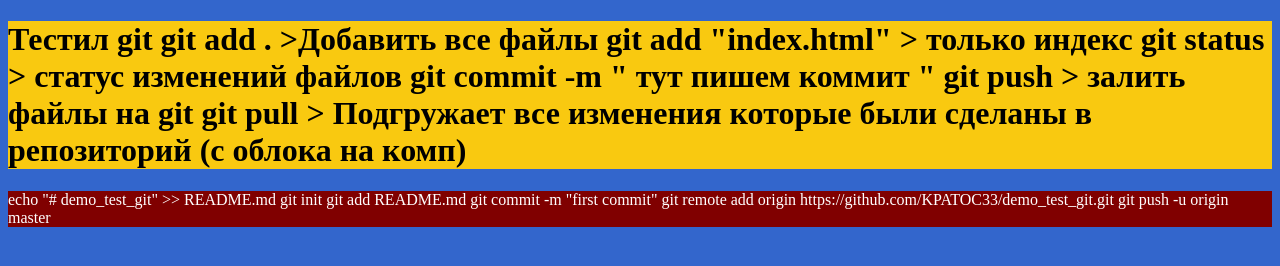
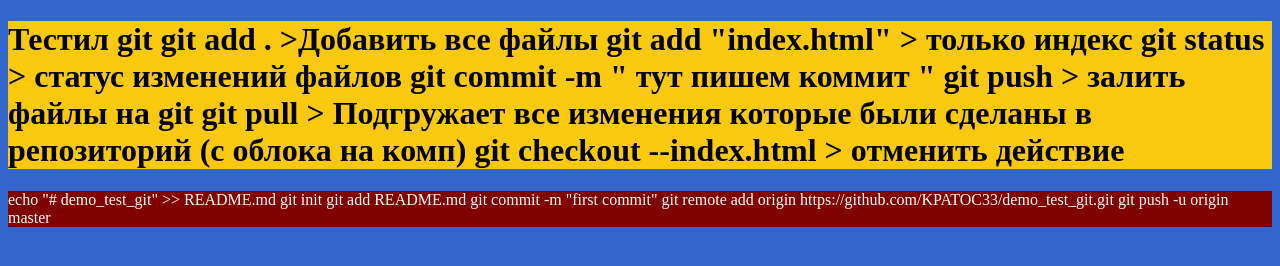
Before and after one commit to AlexKT0/demo_test_git, a plain HTML site: page index.html in a window 1280 px wide. Drawn offline with Linux system fonts and the light colour scheme.

Commit message:
git checkout --index.html > отменить действие

```diff
--- a/index.html
+++ b/index.html
@@ -26,7 +26,7 @@
     git commit -m " тут пишем коммит "
     git push > залить файлы на git
     git pull > Подгружает все изменения которые были сделаны в репозиторий (с облока на комп)
-
+    git checkout --index.html > отменить действие
   </h1>
   <p>
       echo "# demo_test_git" >> README.md
```
